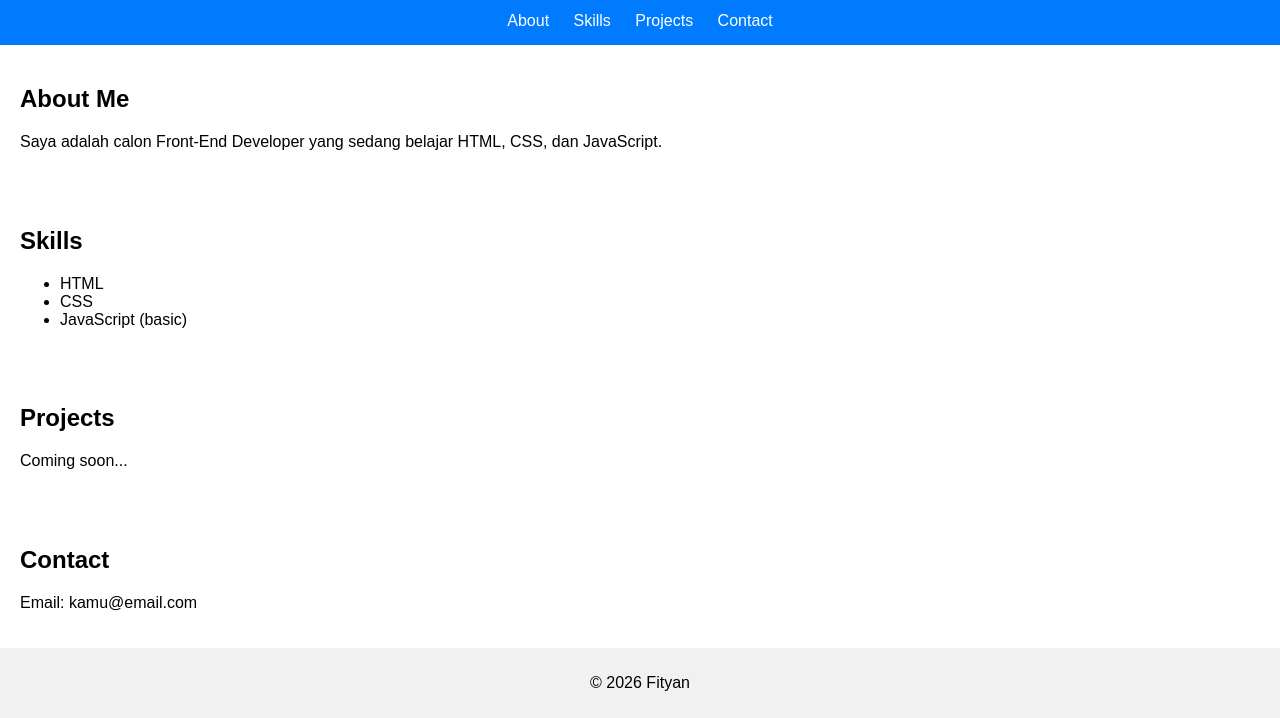
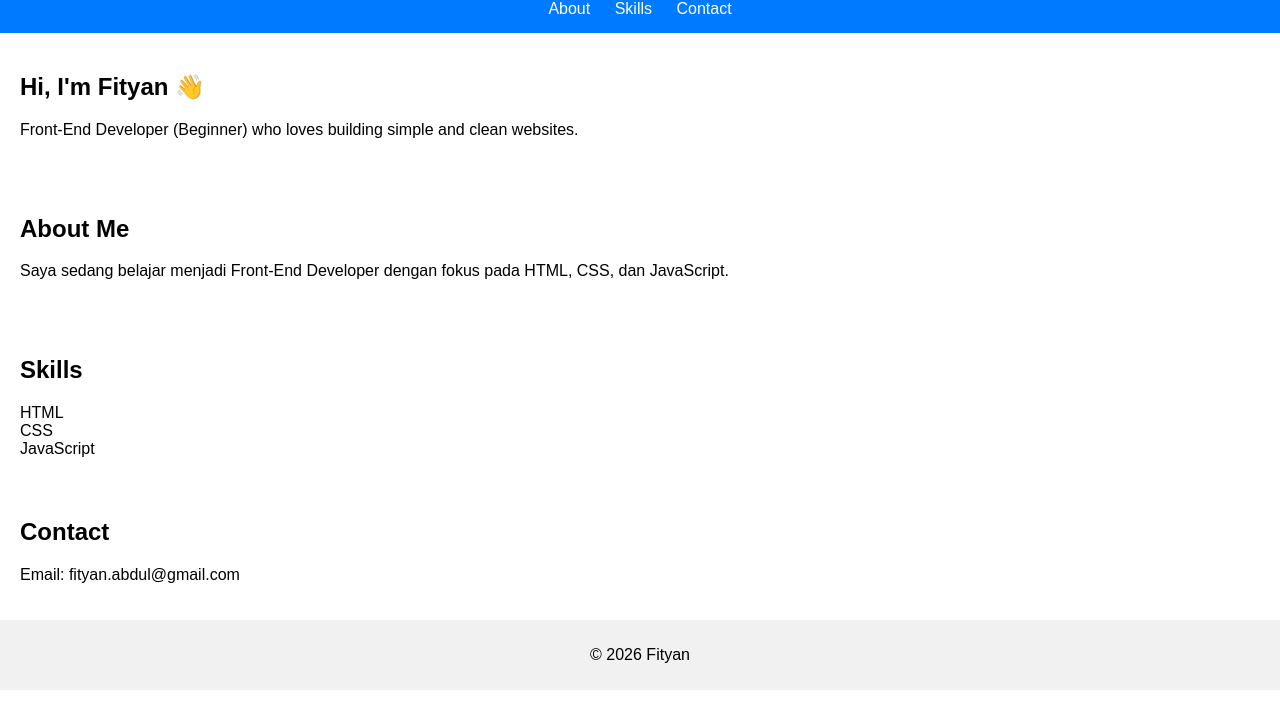
Before and after one commit to fityannn/fityan-portfolio, a plain HTML site: page index.html in a window 1280 px wide. Shown: the part 83-801 px from the top of the page. Drawn offline with Linux system fonts and the light colour scheme.

Commit message:
change index

```diff
--- a/index.html
+++ b/index.html
@@ -3,45 +3,46 @@
 <head>
     <meta charset="UTF-8">
     <meta name="viewport" content="width=device-width, initial-scale=1.0">
-    <title>My Portfolio</title>
+    <title>Fityan Portfolio</title>
     <link rel="stylesheet" href="style.css">
 </head>
 <body>
 
 <header>
-    <h1>Fityan</h1>
-    <nav>
-        <a href="#about">About</a>
-        <a href="#skills">Skills</a>
-        <a href="#projects">Projects</a>
-        <a href="#contact">Contact</a>
+    <nav class="navbar">
+        <h1 class="logo">Fityan</h1>
+        <div class="nav-links">
+            <a href="#about">About</a>
+            <a href="#skills">Skills</a>
+            <a href="#contact">Contact</a>
+        </div>
     </nav>
 </header>
 
 <main>
 
-<section id="about">
-    <h2>About Me</h2>
-    <p>Saya adalah calon Front-End Developer yang sedang belajar HTML, CSS, dan JavaScript.</p>
+<section class="hero">
+    <h2>Hi, I'm Fityan 👋</h2>
+    <p>Front-End Developer (Beginner) who loves building simple and clean websites.</p>
 </section>
 
-<section id="skills">
-    <h2>Skills</h2>
-    <ul>
-        <li>HTML</li>
-        <li>CSS</li>
-        <li>JavaScript (basic)</li>
-    </ul>
+<section id="about" class="section">
+    <h2>About Me</h2>
+    <p>Saya sedang belajar menjadi Front-End Developer dengan fokus pada HTML, CSS, dan JavaScript.</p>
 </section>
 
-<section id="projects">
-    <h2>Projects</h2>
-    <p>Coming soon...</p>
+<section id="skills" class="section">
+    <h2>Skills</h2>
+    <div class="cards">
+        <div class="card">HTML</div>
+        <div class="card">CSS</div>
+        <div class="card">JavaScript</div>
+    </div>
 </section>
 
-<section id="contact">
+<section id="contact" class="section">
     <h2>Contact</h2>
-    <p>Email: kamu@email.com</p>
+    <p>Email: fityan.abdul@gmail.com</p>
 </section>
 
 </main>
```
